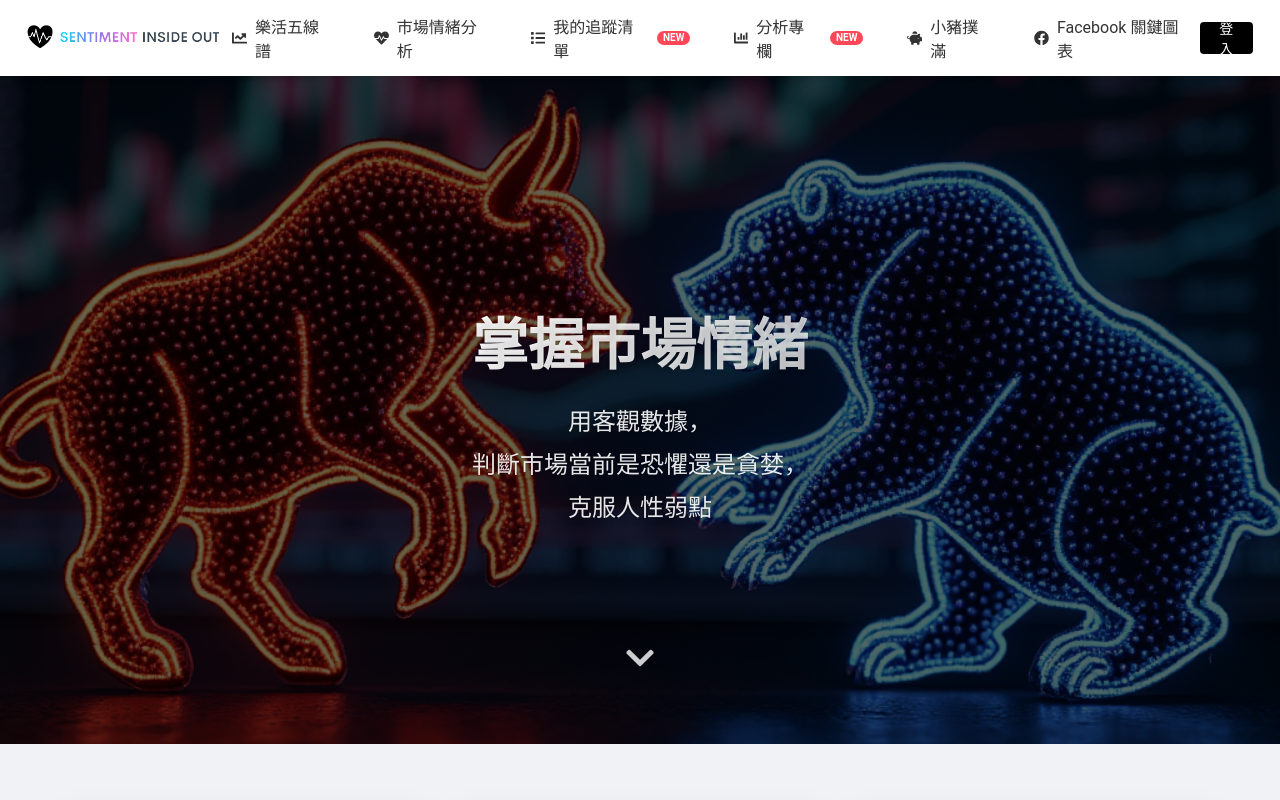
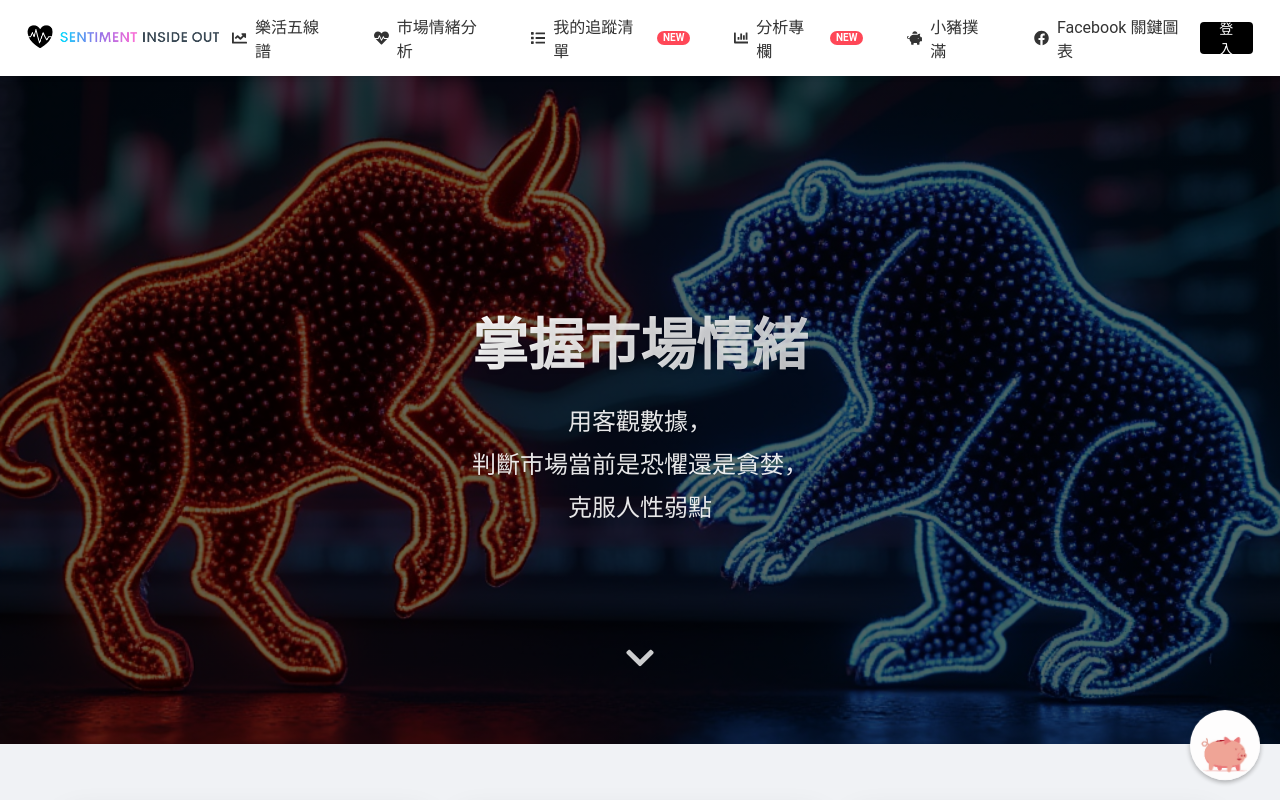
Before and after one commit to pigapril/TonyStock, a React (Create React App) app: page / in a window 1280 px wide. Shown: the top 800 px of the page. Built offline with nearby package versions, Linux system fonts and the light colour scheme; no server answers.

Commit message:
添加浮動元件導至贊助頁面

```diff
--- a/src/App.js
+++ b/src/App.js
@@ -28,6 +28,7 @@ import { Legal } from './pages/Legal';
 import { WatchlistContainer } from './components/Watchlist/WatchlistContainer';
 import { AdBanner } from './components/Common/AdBanner';
 import { Footer } from './components/Common/Footer';
+import FloatingSponsorButton from './components/FloatingSponsorButton/FloatingSponsorButton';
 
 // 導入拆分後的價格標準差分析頁面
 import { PriceAnalysis } from './components/PriceAnalysis/PriceAnalysis';
@@ -376,6 +377,9 @@ function AppContent() {
           </div>
         </main>
 
+        {/* 添加浮動贊助按鈕元件 */}
+        <FloatingSponsorButton />
+
         {/* 添加遮罩層 (mobile 狀態下點擊收合側邊欄) */}
         <Overlay isVisible={sidebarOpen && isMobile} onClick={closeSidebar} />
 
--- /dev/null
+++ b/src/components/FloatingSponsorButton/FloatingSponsorButton.css
@@ -0,0 +1,46 @@
+.floating-sponsor-button {
+  position: fixed; /* 固定定位，使其漂浮在頁面上 */
+  bottom: 20px; /* 修改 top 為 bottom，調整到頁面底部 */
+  right: 20px; /* 距離右側一些距離 */
+  z-index: 1000; /* 確保它在最上層，不會被其他內容遮蔽 */
+  display: block; /* 確保是 block 元素，方便設定寬高等 */
+  width: 70px; /* 設定按鈕寬度 */
+  height: 70px; /* 設定按鈕高度，使其為正圓形 */
+  border-radius: 50%; /* 圓角，使其變成圓形 */
+  overflow: hidden; /* 確保圖片不會超出圓形範圍 */
+  box-shadow: 0 2px 5px rgba(0, 0, 0, 0.3); /* 增加陰影，使其看起來更立體 */
+  transition: transform 0.3s ease; /* 添加動畫效果 */
+  animation: pulse 2s infinite; /* 新增動畫屬性 */
+}
+
+.floating-sponsor-button:hover {
+  transform: scale(1.1); /* hover 時稍微放大 */
+}
+
+.floating-sponsor-button img {
+  display: block; /* 確保圖片是 block 元素，填滿整個按鈕 */
+  width: 100%; /* 圖片寬度 100% */
+  height: 100%; /* 圖片高度 100% */
+  object-fit: cover; /* 圖片等比例填充並覆蓋容器 */
+}
+
+@media (max-width: 768px) { /* 手機螢幕尺寸 */
+  .floating-sponsor-button {
+    width: 70px; /* 在小螢幕上稍微縮小 */
+    height: 70px;
+    bottom: 10px; /* 修改 top 為 bottom，調整小螢幕上的位置 */
+    right: 10px;
+  }
+}
+
+@keyframes pulse { /* 定義關鍵影格動畫 */
+  0% {
+    transform: scale(1);
+  }
+  50% {
+    transform: scale(1.05); /* 稍微放大 */
+  }
+  100% {
+    transform: scale(1);
+  }
+}
--- /dev/null
+++ b/src/components/FloatingSponsorButton/FloatingSponsorButton.js
@@ -0,0 +1,13 @@
+import React from 'react';
+import './FloatingSponsorButton.css'; // 確保導入 CSS 樣式
+import sponsorIcon from '../../assets/images/sponsor-us/sponsor_icon.gif'; // 將副檔名改為 .gif
+
+const FloatingSponsorButton = () => {
+  return (
+    <a href="/sponsor-us" className="floating-sponsor-button">
+      <img src={sponsorIcon} alt="贊助我們" />
+    </a>
+  );
+};
+
+export default FloatingSponsorButton;
```
Also changed, not shown: src/assets/images/sponsor-us/sponsor_icon.gif (added).
